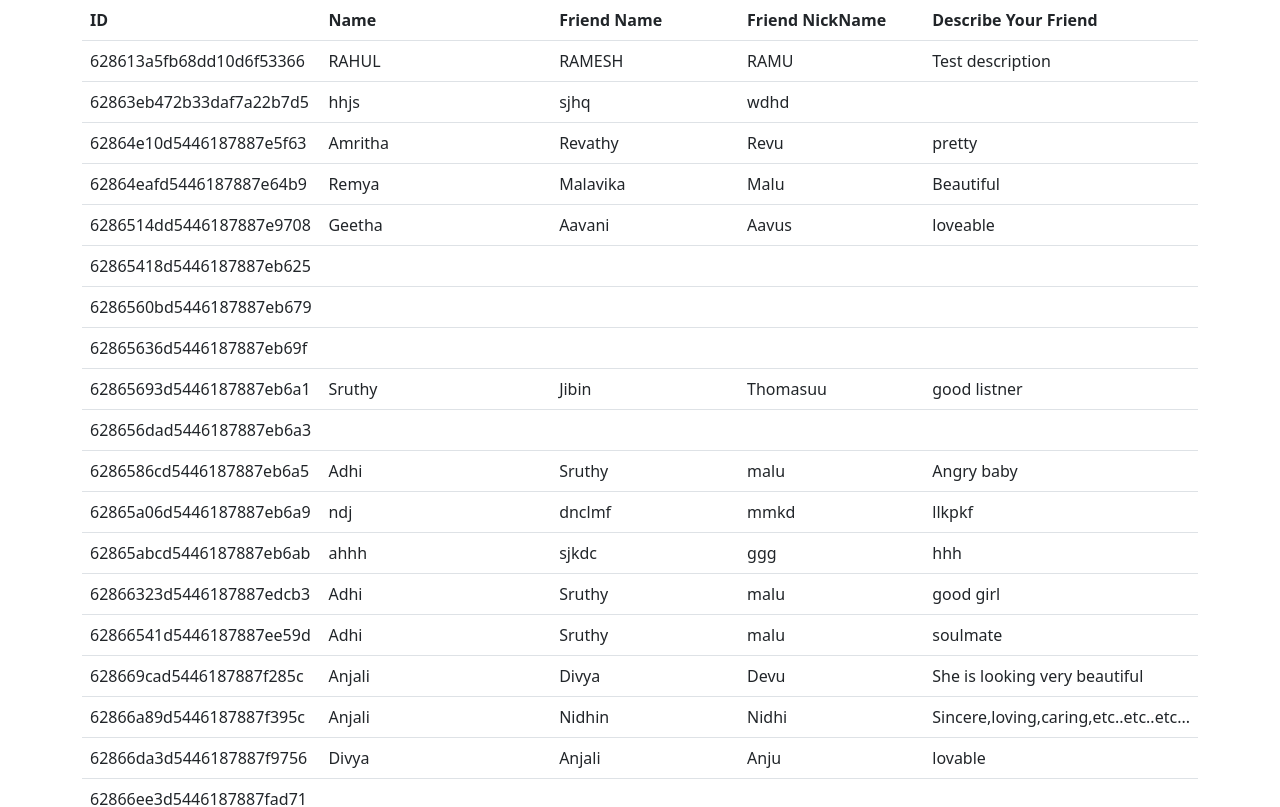
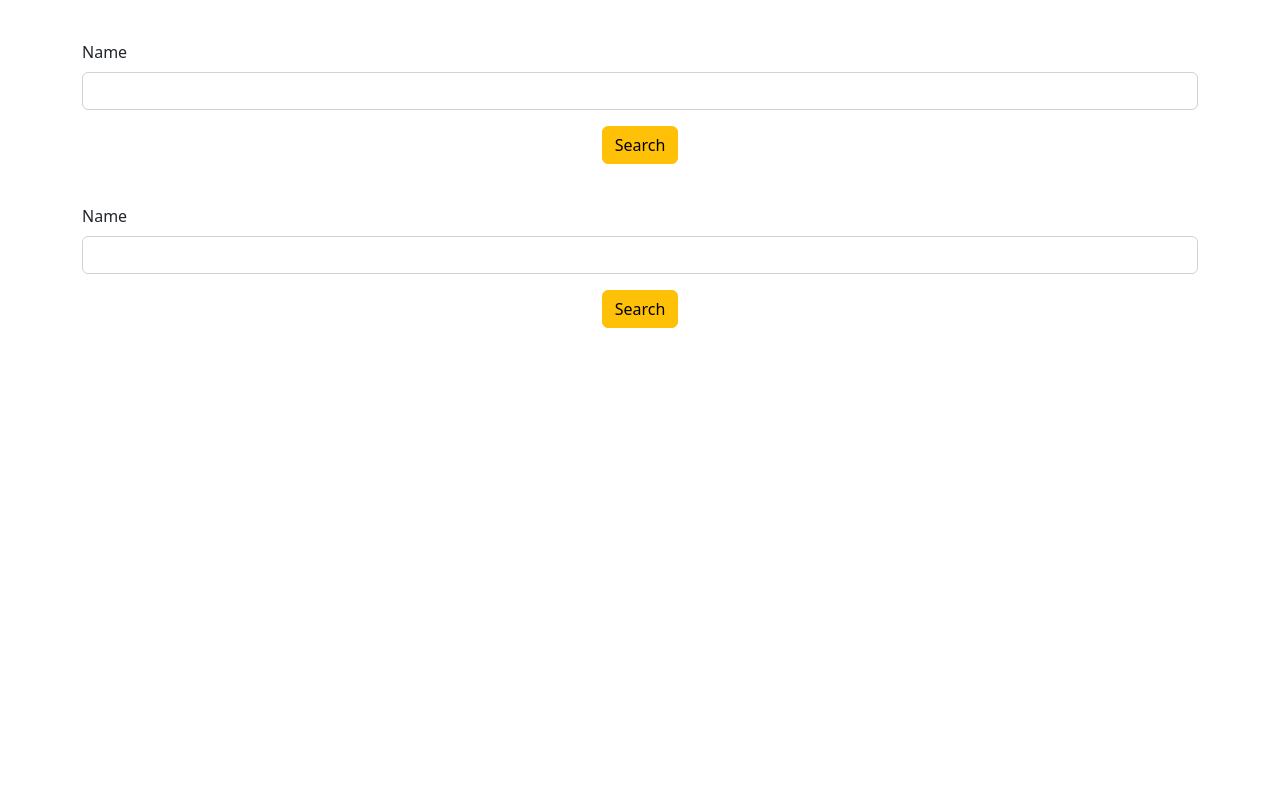
Before and after one commit to Jaseel7012/Friends-App-Angular-, an Angular app: page /search in a window 1280 px wide. Before the commit this address led to /. Shown: the top 807 px of the page. Built offline with nearby package versions, Linux system fonts and the light colour scheme.

Commit message:
init search component

```diff
--- a/src/app/app.component.html
+++ b/src/app/app.component.html
@@ -1,3 +1,2 @@
-
-<app-friend-app-view></app-friend-app-view>
+<app-friend-app-search></app-friend-app-search>
 <router-outlet></router-outlet>
--- a/src/app/app.module.ts
+++ b/src/app/app.module.ts
@@ -5,16 +5,32 @@ import { AppRoutingModule } from './app-routing.module';
 import { AppComponent } from './app.component';
 import { FriendsAppAddComponent } from './friends-app-add/friends-app-add.component';
 import { FriendAppViewComponent } from './friend-app-view/friend-app-view.component';
-
+import { FriendAppSearchComponent } from './friend-app-search/friend-app-search.component';
+import { RouterModule,Routes } from '@angular/router';
+const myroute:Routes=[
+  {
+    path:'',
+    'component':FriendsAppAddComponent
+  },
+  {
+    path:'view',
+    'component':FriendAppViewComponent
+  },{
+    path:'search',
+    'component':FriendAppSearchComponent
+  }
+]
 @NgModule({
   declarations: [
     AppComponent,
     FriendsAppAddComponent,
-    FriendAppViewComponent
+    FriendAppViewComponent,
+    FriendAppSearchComponent
   ],
   imports: [
     BrowserModule,
-    AppRoutingModule
+    AppRoutingModule,
+    RouterModule.forRoot(myroute)
   ],
   providers: [],
   bootstrap: [AppComponent]
--- /dev/null
+++ b/src/app/friend-app-search/friend-app-search.component.html
@@ -0,0 +1,16 @@
+<div class="container">
+    <div class="row">
+        <div class="col col-12 col-sm-12 col-md-12 collg-12 col-xl-12 col-xxl-12">
+            <div class="row g-3 mt-4">
+                <div class="col col-sm-12 col-12 col-md-12 col-lg-12 col-xl-12 col-xxl-12">
+                    <label for="" class="form-label">Name</label>
+                    <input type="text" class="form-control">
+                </div>
+                <div class="col col-sm-12 col-12 col-md-12 col-lg-12 col-xl-12 col-xxl-12 text-center">
+                    <button class="btn btn-warning">Search</button>
+                </div>
+
+            </div>
+        </div>
+    </div>
+</div>
```
Also changed, not shown: src/app/friend-app-search/friend-app-search.component.ts (added, +10 -0 lines), src/app/friend-app-search/friend-app-search.component.css (added).
